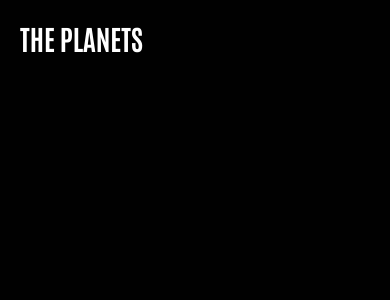
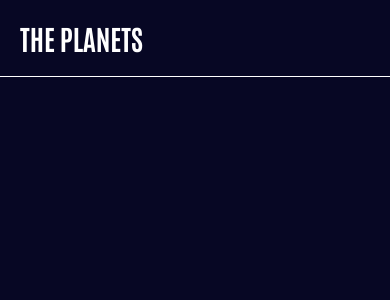
Before and after one commit to ma-foyez/planet-app, a React Native app: screen /Home in a window 390 px wide. Shown: the top 300 px of the page. Built offline with nearby package versions, Linux system fonts and the light colour scheme.

Commit message:
header title add

```diff
--- a/src/components/PlanetHeader.js
+++ b/src/components/PlanetHeader.js
@@ -2,6 +2,7 @@ import { StyleSheet, View } from 'react-native'
 import React from 'react'
 import Text from './text/Text'
 import { spacing } from './../theme/spacing';
+import { colors } from '../theme/colors';
 
 export default function PlanetHeader() {
     return (
@@ -13,6 +14,8 @@ export default function PlanetHeader() {
 
 const style = StyleSheet.create({
     container: {
-        padding: spacing[5]
+        padding: spacing[5],
+        borderBottomWidth: 0.3,
+        borderBottomColor: colors.white,
     }
 })
--- a/src/screens/Home.js
+++ b/src/screens/Home.js
@@ -1,12 +1,20 @@
-import { View } from 'react-native'
+import { StyleSheet, View } from 'react-native'
 import React from 'react'
 import Text from '../components/text/Text'
 import PlanetHeader from './../components/PlanetHeader';
+import { colors } from '../theme/colors';
 
 export default function Home() {
     return (
-        <View>
+        <View style={style.container}>
             <PlanetHeader />
         </View>
     )
 }
+
+const style = StyleSheet.create({
+    container: {
+        flex: 1,
+        backgroundColor: colors.black,
+    }
+})
```
